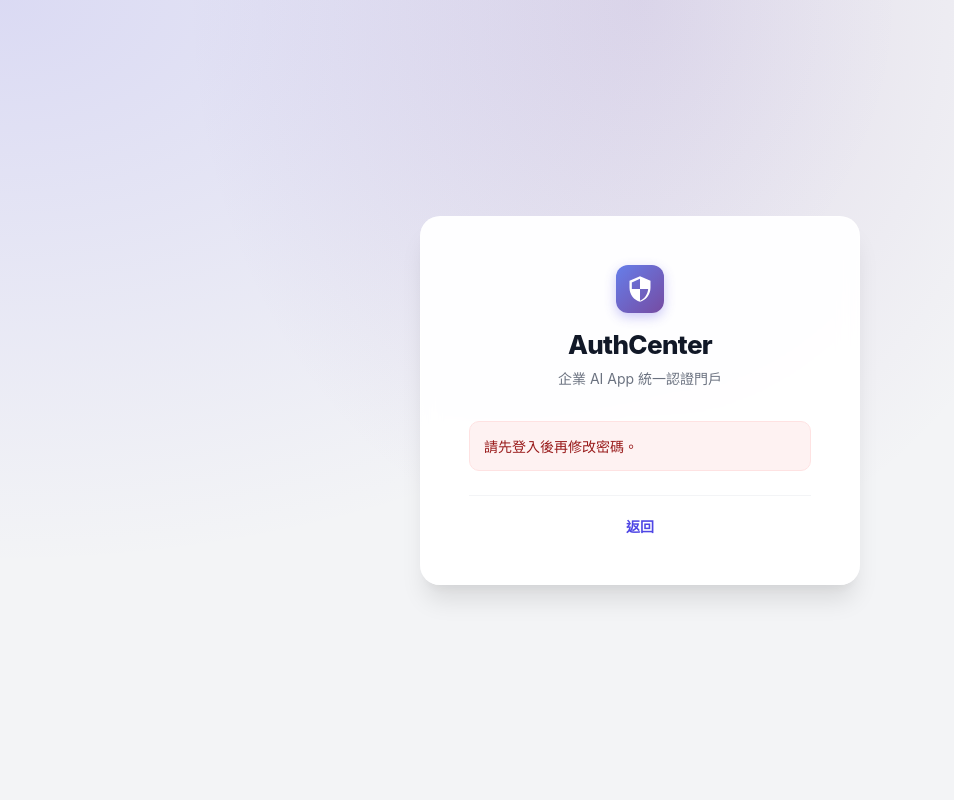
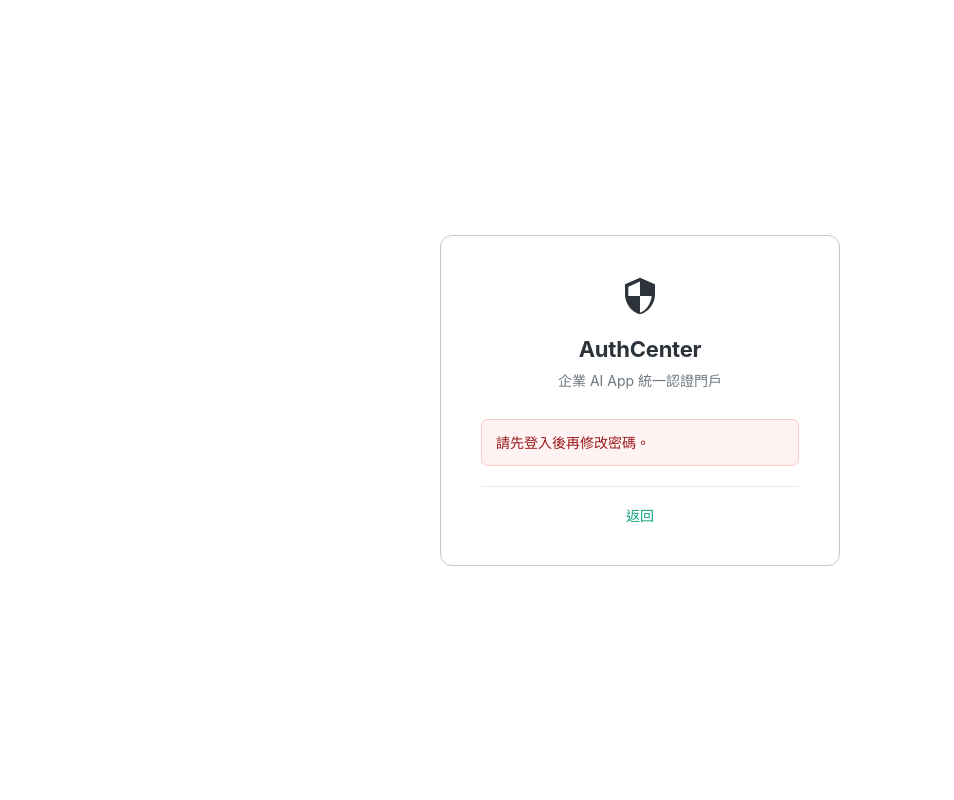
Before and after one commit to bwinken/authcenter, a FastAPI app: page /auth/change-password in a window 1280 px wide. Shown: the whole page, without its empty margins (0-954 px from the left). Run offline with FastAPI, Linux system fonts and the light colour scheme; some web fonts are replaced.

Commit message:
feat: add apps.yaml mtime caching and redesign UI to OpenAI style
Add file modification time caching for apps.yaml so changes are
hot-reloaded without restarting the server. Redesign auth page
templates with OpenAI-inspired minimal style: white background,
subtle borders, green accent color, clean typography.

Co-Authored-By: Claude Opus 4.6 <noreply@anthropic.com>

```diff
--- a/app/templates/base.html
+++ b/app/templates/base.html
@@ -7,24 +7,25 @@
     <link rel="stylesheet" href="https://rsms.me/inter/inter.css">
     <style>
         :root {
-            --primary: #4f46e5;
-            --primary-hover: #4338ca;
-            --bg-gradient: linear-gradient(135deg, #667eea 0%, #764ba2 100%);
-            --text-main: #1f2937;
-            --text-muted: #6b7280;
-            --card-bg: rgba(255, 255, 255, 0.95);
+            --primary: #10a37f;
+            --primary-hover: #0d8a6a;
+            --text-main: #2d333a;
+            --text-muted: #6e7781;
+            --border: #c2c8d0;
+            --border-focus: #10a37f;
+            --input-bg: #fff;
+            --card-bg: #fff;
+            --page-bg: #fff;
         }
 
         * { margin: 0; padding: 0; box-sizing: border-box; }
 
         body {
             font-family: 'Inter', -apple-system, system-ui, sans-serif;
-            background: #f3f4f6;
-            background-image:
-                radial-gradient(at 0% 0%, rgba(79, 70, 229, 0.15) 0, transparent 50%),
-                radial-gradient(at 50% 0%, rgba(118, 75, 162, 0.15) 0, transparent 50%);
+            background: var(--page-bg);
             min-height: 100vh;
             display: flex;
+            flex-direction: column;
             align-items: center;
             justify-content: center;
             color: var(--text-main);
@@ -32,40 +33,36 @@
 
         .card {
             background: var(--card-bg);
-            backdrop-filter: blur(10px);
-            border-radius: 20px;
-            box-shadow: 0 20px 25px -5px rgba(0, 0, 0, 0.1), 0 10px 10px -5px rgba(0, 0, 0, 0.04);
-            padding: 48px;
+            border: 1px solid var(--border);
+            border-radius: 12px;
+            padding: 40px;
             width: 90%;
-            max-width: 440px;
-            border: 1px solid rgba(255, 255, 255, 0.3);
-            transition: transform 0.3s ease;
+            max-width: 400px;
         }
 
         .logo-area {
             text-align: center;
-            margin-bottom: 32px;
+            margin-bottom: 28px;
         }
 
         .logo-icon {
-            width: 48px;
-            height: 48px;
-            background: var(--bg-gradient);
-            border-radius: 12px;
-            display: inline-flex;
-            align-items: center;
-            justify-content: center;
-            margin-bottom: 16px;
-            box-shadow: 0 4px 12px rgba(79, 70, 229, 0.3);
+            width: 40px;
+            height: 40px;
+            display: inline-block;
+            margin-bottom: 20px;
         }
 
-        .logo-icon svg { width: 28px; height: 28px; fill: white; }
+        .logo-icon svg {
+            width: 40px;
+            height: 40px;
+            fill: var(--text-main);
+        }
 
         h1 {
-            font-size: 26px;
-            font-weight: 800;
-            letter-spacing: -0.025em;
-            color: #111827;
+            font-size: 22px;
+            font-weight: 700;
+            letter-spacing: -0.01em;
+            color: var(--text-main);
             margin-bottom: 8px;
             text-align: center;
         }
@@ -73,108 +70,109 @@
         .subtitle {
             font-size: 14px;
             color: var(--text-muted);
-            margin-bottom: 32px;
+            margin-bottom: 24px;
             text-align: center;
             line-height: 1.5;
         }
 
         .form-group {
-            margin-bottom: 20px;
+            margin-bottom: 18px;
         }
 
         .form-group label {
             display: block;
-            font-size: 14px;
-            font-weight: 600;
-            color: #374151;
-            margin-bottom: 8px;
+            font-size: 13px;
+            font-weight: 500;
+            color: var(--text-main);
+            margin-bottom: 6px;
         }
 
         .form-group input {
             width: 100%;
-            padding: 12px 16px;
-            border: 1.5px solid #e5e7eb;
-            border-radius: 10px;
-            font-size: 15px;
-            transition: all 0.2s ease;
-            background: #f9fafb;
+            padding: 10px 14px;
+            border: 1px solid var(--border);
+            border-radius: 6px;
+            font-size: 14px;
+            font-family: inherit;
+            transition: border-color 0.15s ease;
+            background: var(--input-bg);
+            color: var(--text-main);
         }
 
         .form-group input:focus {
             outline: none;
-            border-color: var(--primary);
-            background: #fff;
-            box-shadow: 0 0 0 4px rgba(79, 70, 229, 0.1);
+            border-color: var(--border-focus);
+            box-shadow: 0 0 0 1px var(--border-focus);
+        }
+
+        .form-group input::placeholder {
+            color: #adb5bd;
         }
 
         .btn {
             width: 100%;
-            padding: 14px;
+            padding: 12px;
             border: none;
-            border-radius: 10px;
-            font-size: 16px;
-            font-weight: 600;
+            border-radius: 6px;
+            font-size: 15px;
+            font-weight: 500;
+            font-family: inherit;
             cursor: pointer;
-            transition: all 0.2s cubic-bezier(0.4, 0, 0.2, 1);
-            display: flex;
-            align-items: center;
-            justify-content: center;
+            transition: background-color 0.15s ease;
+            margin-top: 4px;
         }
 
         .btn-primary {
             background: var(--primary);
             color: #fff;
-            box-shadow: 0 4px 6px -1px rgba(79, 70, 229, 0.2);
         }
 
         .btn-primary:hover {
             background: var(--primary-hover);
-            transform: translateY(-1px);
-            box-shadow: 0 10px 15px -3px rgba(79, 70, 229, 0.3);
         }
 
-        .btn-primary:active { transform: translateY(0); }
-
         .alert {
-            padding: 14px;
-            border-radius: 10px;
+            padding: 12px 14px;
+            border-radius: 6px;
             font-size: 14px;
-            margin-bottom: 24px;
-            display: flex;
-            align-items: center;
-            gap: 10px;
+            margin-bottom: 20px;
+            line-height: 1.5;
         }
 
         .alert-error {
             background: #fef2f2;
             color: #991b1b;
-            border: 1px solid #fee2e2;
+            border: 1px solid #fecaca;
         }
 
         .alert-success {
             background: #f0fdf4;
             color: #166534;
-            border: 1px solid #dcfce7;
+            border: 1px solid #bbf7d0;
         }
 
         .links {
             text-align: center;
-            margin-top: 24px;
-            padding-top: 20px;
-            border-top: 1px solid #f3f4f6;
+            margin-top: 20px;
+            padding-top: 18px;
+            border-top: 1px solid #e8eaed;
             font-size: 14px;
+            color: var(--text-muted);
         }
 
         .links a {
             color: var(--primary);
-            font-weight: 600;
+            font-weight: 500;
             text-decoration: none;
         }
 
-        .links a:hover { color: var(--primary-hover); }
+        .links a:hover {
+            text-decoration: underline;
+        }
 
         @media (max-width: 480px) {
-            .card { padding: 32px 24px; }
+            body { padding: 16px; }
+            .card { padding: 28px 20px; }
         }
     </style>
 </head>
```
Also changed, not shown: app/config.py (+16 -5 lines).
